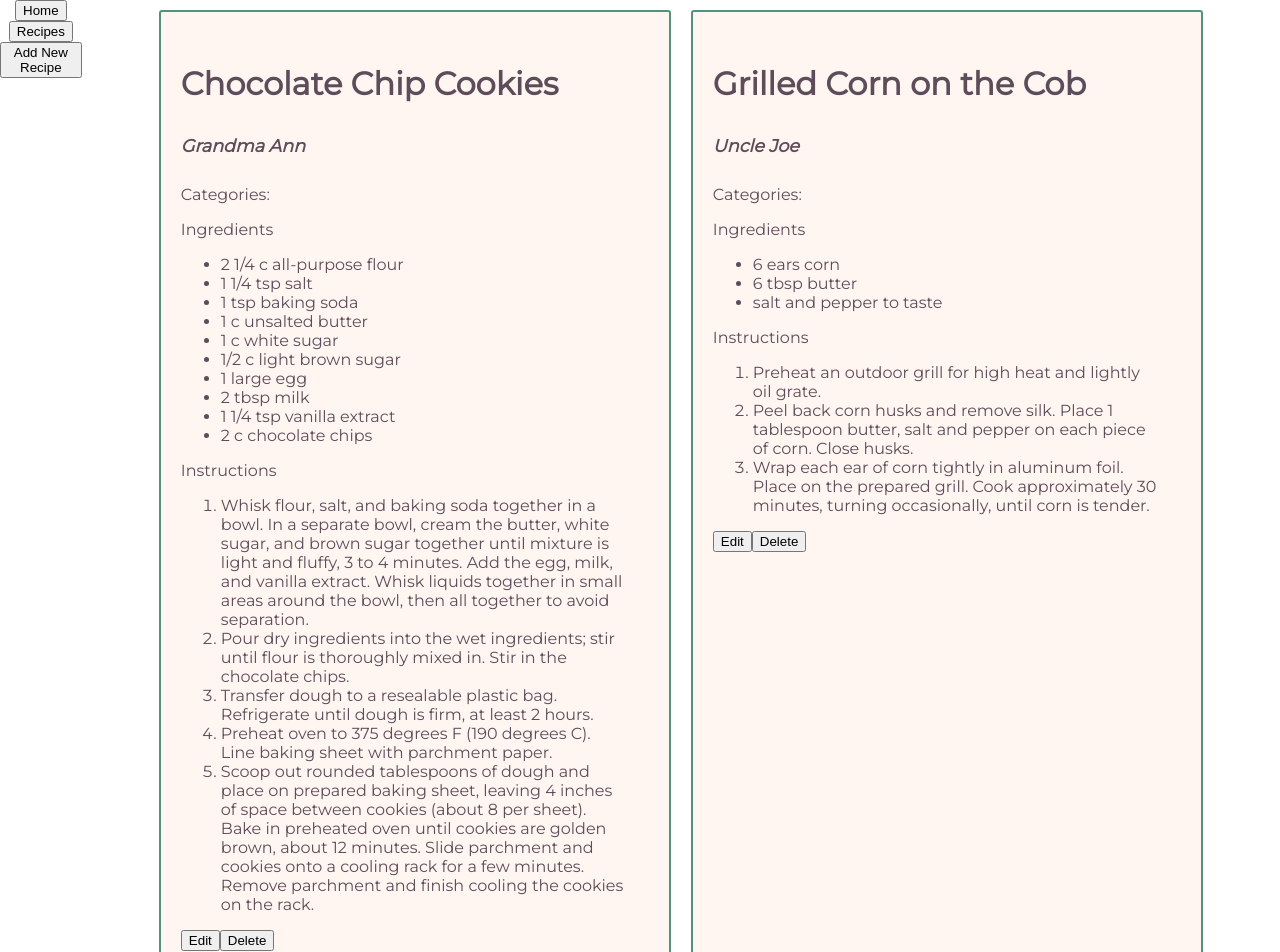
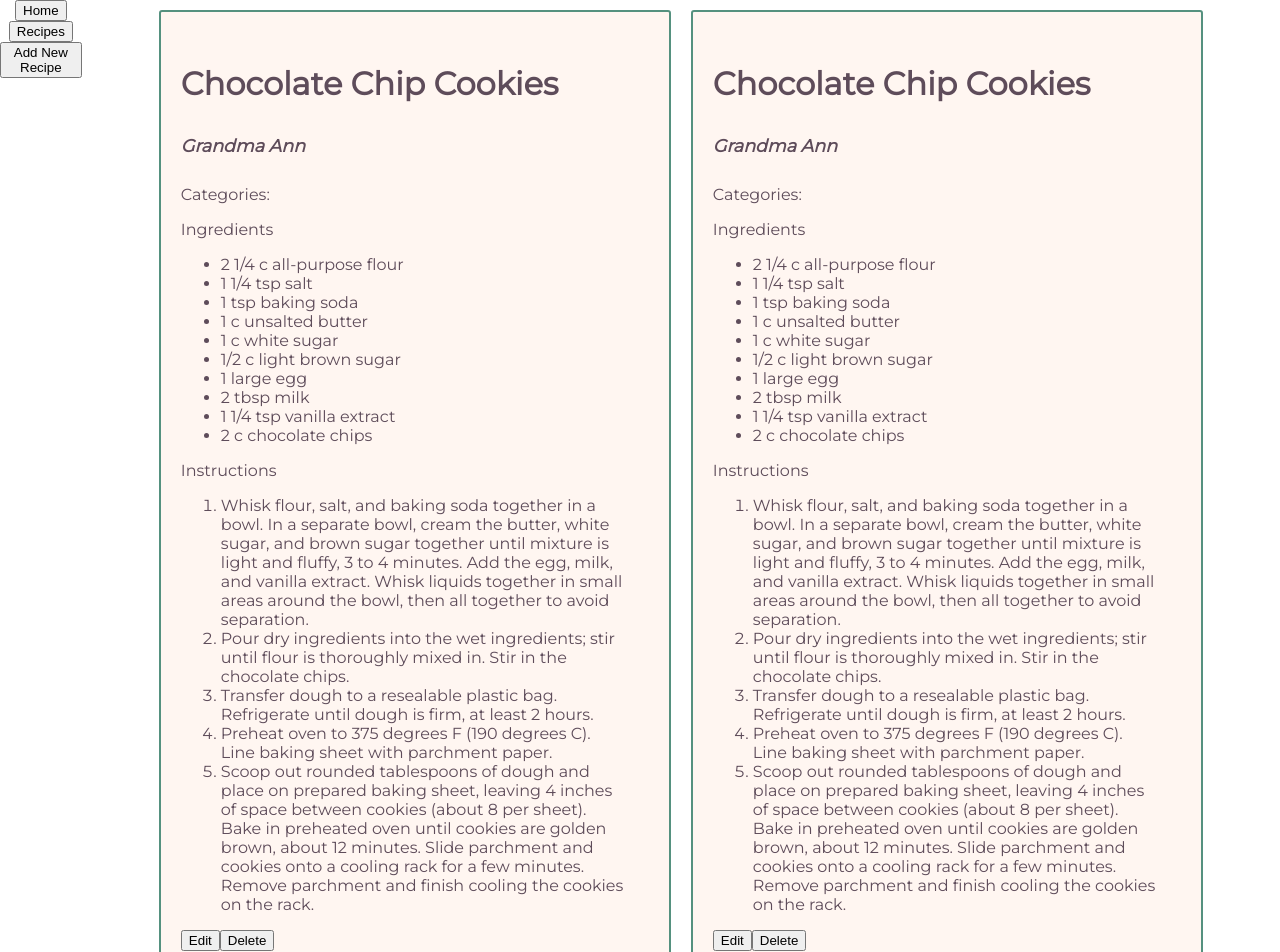
Before and after one commit to Build-Week-Secret-Family-Recipes1/front-end, a React (Create React App) app: page /recipes in a window 1280 px wide. Shown: the top 952 px of the page. Built offline with nearby package versions, Linux system fonts and the light colour scheme.

Commit message:
imported testList for testing, attempted to map through

```diff
--- a/src/components/Recipe.js
+++ b/src/components/Recipe.js
@@ -2,7 +2,7 @@ import React from 'react';
 import { axiosWithAuth } from '../utils/axiosWithAuth';
 import axios from 'axios';
 import { Link } from 'react-router-dom';
-
+import {testList as Recipes} from '../tests/TestData';
 import styled from 'styled-components';
 
 const RecipeCard = styled.div`
@@ -34,6 +34,7 @@ const Step = styled.li`
 
 
 function Recipe(props) {
+
     const deleteRecipe = () => {
         const recipeId = props.id;
         axios.delete(`api-url/${recipeId}`)
@@ -46,13 +47,17 @@ function Recipe(props) {
     }
 
     return (
+        <div className='recipe-card-container'>
+
+        {Recipes.map(recipes =>
+            (
         <RecipeCard>
-            <H3>{props.title}</H3>
-            <H5>{props.source}</H5>
+            <H3>{recipes.title}</H3>
+            <H5>{recipes.source}</H5>
             <p>Categories:</p>
             <p>Ingredients</p>
             <ul>
-                {props.ingredients.map(ingredient => {
+                {recipes.ingredients.map(ingredient => {
                     return (
                         <li>{ingredient}</li>
                     )
@@ -60,17 +65,20 @@ function Recipe(props) {
             </ul>
             <p>Instructions</p>
             <ol>
-                {props.steps.map(step => {
+                {recipes.steps.map(step => {
                     return (
                         <Step>{step}</Step>
                     )
                 })}
             </ol>
-            <Link to={`/edit/${props.id}`}>
+            <Link to={`/edit/${recipes.id}`}>
                 <button>Edit</button>
             </Link>
             <button onClick={deleteRecipe}>Delete</button>
         </RecipeCard>
+        )
+        )}
+        </div>
     )
 }
 
```
